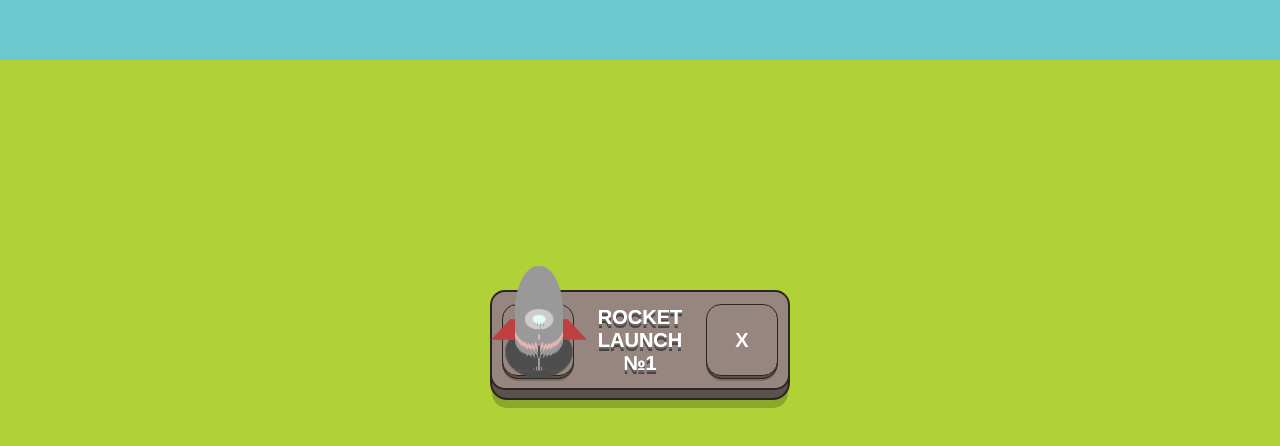
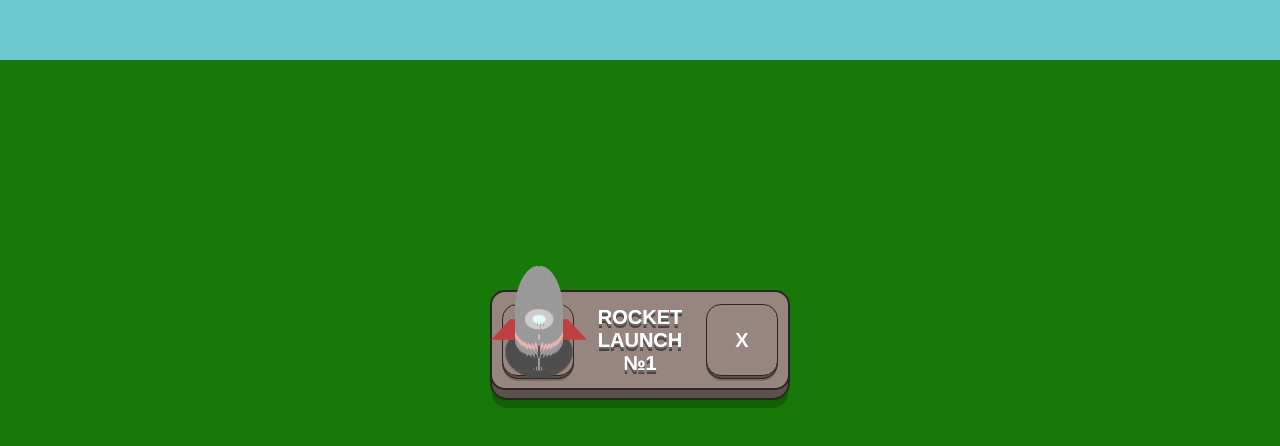
Before and after one commit to vsezol/rocket-button, a website built with Vite: page index.html in a window 1280 px wide. Shown: the part 340-786 px from the top of the page. Built offline with nearby package versions, Linux system fonts and the light colour scheme.

Commit message:
fix: ground color

```diff
--- a/src/style.scss
+++ b/src/style.scss
@@ -57,7 +57,7 @@
   --size-factor: 8px;
 
   // button
-  --ground-bg: #b0d237;
+  --ground-bg: #177908;
   --sky-bg: #6bc8cc;
   --btn-bg: #96867f;
   --btn-text: white;
```
